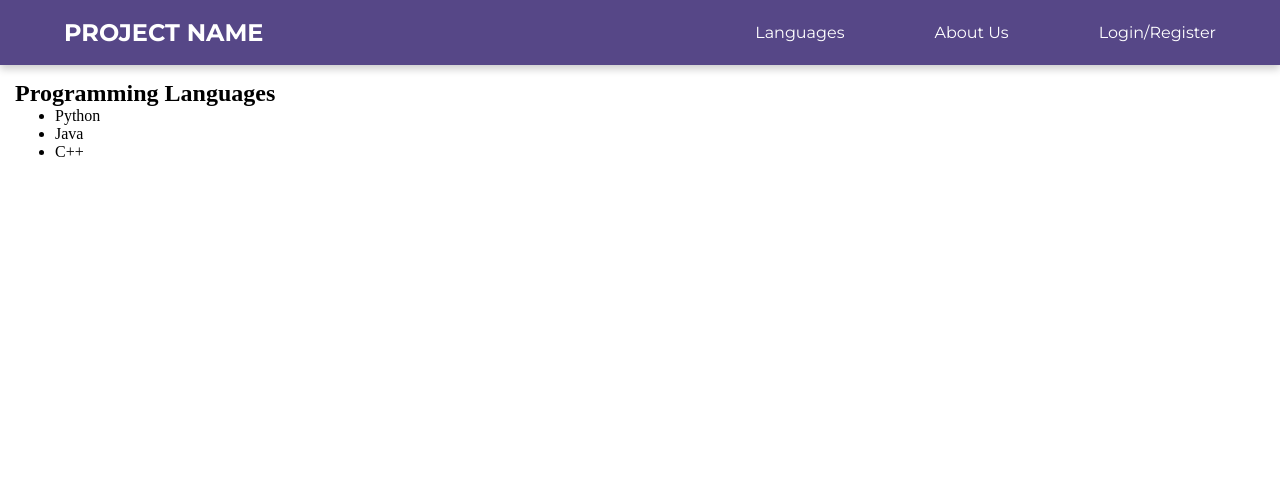
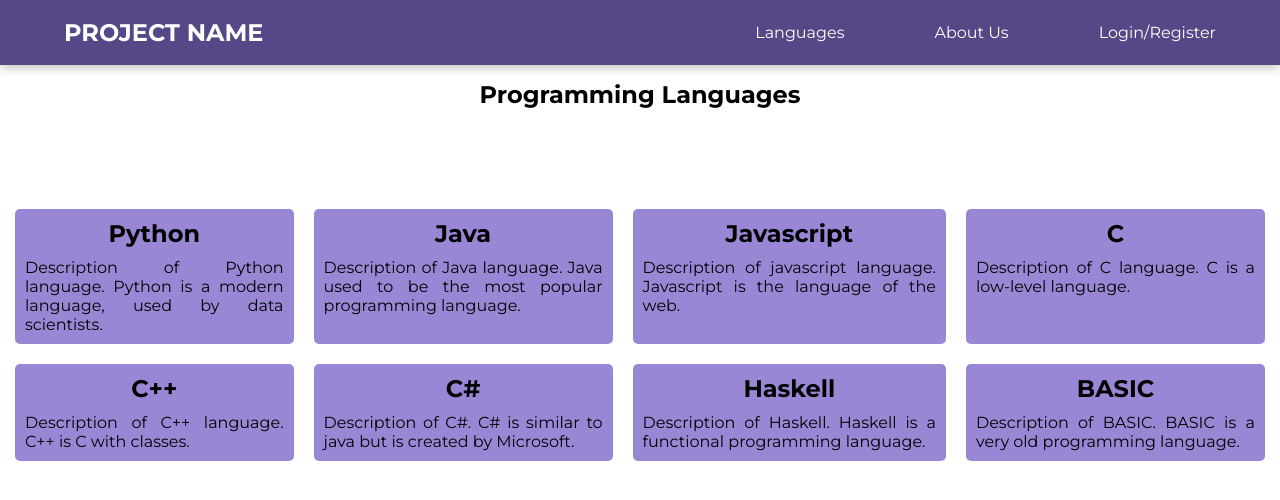
Before and after one commit to YashS30/winter-hacklympics-project, a Flask app: page /languages in a window 1280 px wide. Shown: the top 500 px of the page. Run offline with Flask 2, Linux system fonts and the light colour scheme.

Commit message:
Improvements to overall style

```diff
--- a/static/style.css
+++ b/static/style.css
@@ -1,11 +1,11 @@
 * {
 	margin: 0;
+	font-family: 'Montserrat', sans-serif;
 }
 
 /* NAVBAR STYLING */
 
 nav {
-	font-family: 'Montserrat', sans-serif;
 	color: white;
 	top: 0;
 	width: 100%;
@@ -44,4 +44,55 @@ nav {
 .content {
 	margin-top: 15px;
 	margin-left: 15px;
+	margin-right: 15px;
 }
+
+.page_header {
+	text-align: center;
+}
+
+.language-list {
+	margin-top: 100px;
+	width: 100%;
+	display: grid;
+	grid-gap: 20px;
+	grid-template-columns: auto auto auto auto;
+	grid-template-rows: auto auto;
+}
+
+@media only screen and (max-width: 1024px) {
+	.navbar ul {
+		width: 50%;
+	}
+
+	.language-list {
+		grid-template-columns: auto auto auto;
+	}
+}
+
+@media only screen and (max-width: 580px) {
+	.language-list {
+		grid-template-columns: auto auto;
+	}
+}
+
+@media only screen and (max-width: 475px) {
+	.language-list {
+		grid-template-columns: auto;
+	}
+}
+
+.language-list div {
+	background: #9987d6;
+	padding: 10px;
+	border-radius: 5px;
+}
+
+.language-list div h1 {
+	text-align: center;
+}
+
+.language-list div p {
+	margin-top: 10px;
+	text-align: justify;
+}
--- a/templates/about.html
+++ b/templates/about.html
@@ -5,5 +5,5 @@
 {% endblock %}
 
 {% block content %}
-	<p>Everything about us!</p>>
+	<p>Everything about us!</p>
 {% endblock %}
--- a/templates/base.html
+++ b/templates/base.html
@@ -1,7 +1,7 @@
 <!DOCTYPE html>
 <html lang="en">
 	<head>
-		<meta name="viewport" content="intial-scale=1, width=device-width">
+		<meta name="viewport" content="initial-scale=1, width=device-width">
 		<!-- TODO: replace project name with actual project name-->
 		<title>{% block title %}{% endblock %} - PROJECT NAME</title>
 		<link rel="stylesheet" href="{{ url_for('static', filename='style.css') }}" />
@@ -20,7 +20,7 @@
 			</ul>
 		</nav>
 		<section class="content">
-			<header>{% block header %}{% endblock %}</header>
+			<header class="page_header">{% block header %}{% endblock %}</header>
 			{% for message in get_flashed_messages() %}
 				<div class="flash">{{ message }}</div>
 			{% endfor %}
--- a/templates/languages.html
+++ b/templates/languages.html
@@ -5,9 +5,38 @@
 {% endblock %}
 
 {% block content %}
-  	<ul>
-		  <li>Python</li>
-		  <li>Java</li>
-		  <li>C++</li>
-	  </ul>
+  	<div class="language-list">
+		<div>
+			<h1>Python</h1>
+			<p>Description of Python language. Python is a modern language, used by data scientists.</p>
+		</div>
+		<div>
+			<h1>Java</h1>
+			<p>Description of Java language. Java used to be the most popular programming language.</p>
+		</div>
+		<div>
+			<h1>Javascript</h1>
+			<p>Description of javascript language. Javascript is the language of the web.</p>
+		</div>
+		<div>
+			<h1>C</h1>
+			<p>Description of C language. C is a low-level language.</p>
+		</div>
+		<div>
+			<h1>C++</h1>
+			<p>Description of C++ language. C++ is C with classes.</p>
+		</div>
+		<div>
+			<h1>C#</h1>
+			<p>Description of C#. C# is similar to java but is created by Microsoft.</p>
+		</div>
+		<div>
+			<h1>Haskell</h1>
+			<p>Description of Haskell. Haskell is a functional programming language.</p>
+		</div>
+		<div>
+			<h1>BASIC</h1>
+			<p>Description of BASIC. BASIC is a very old programming language.</p>
+		</div>
+	</div>
 {% endblock %}
```
